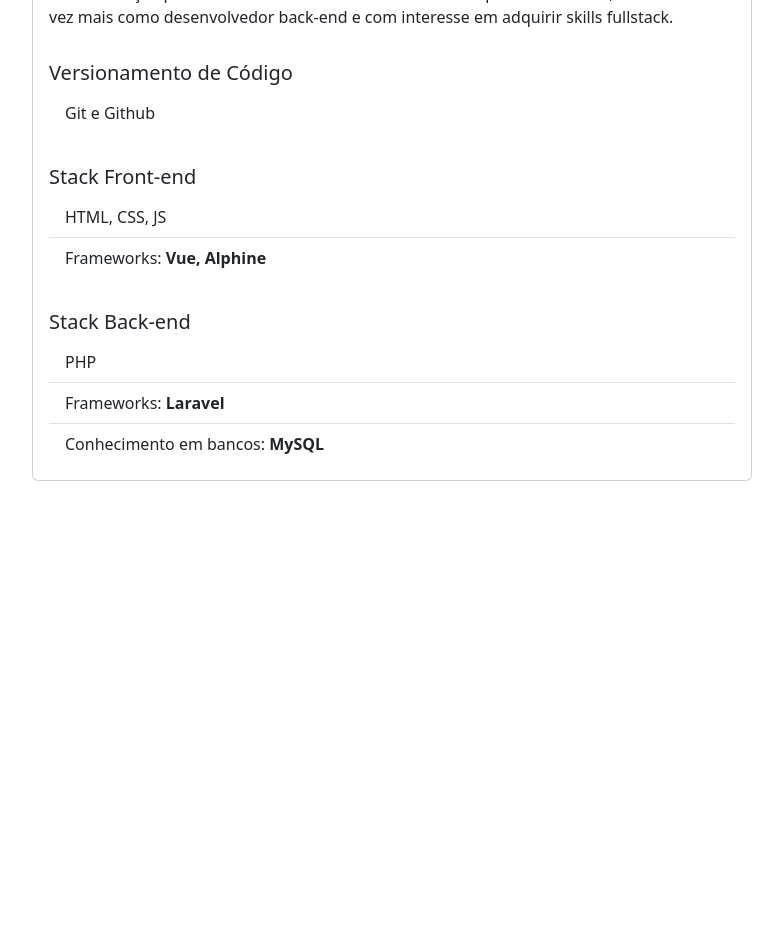
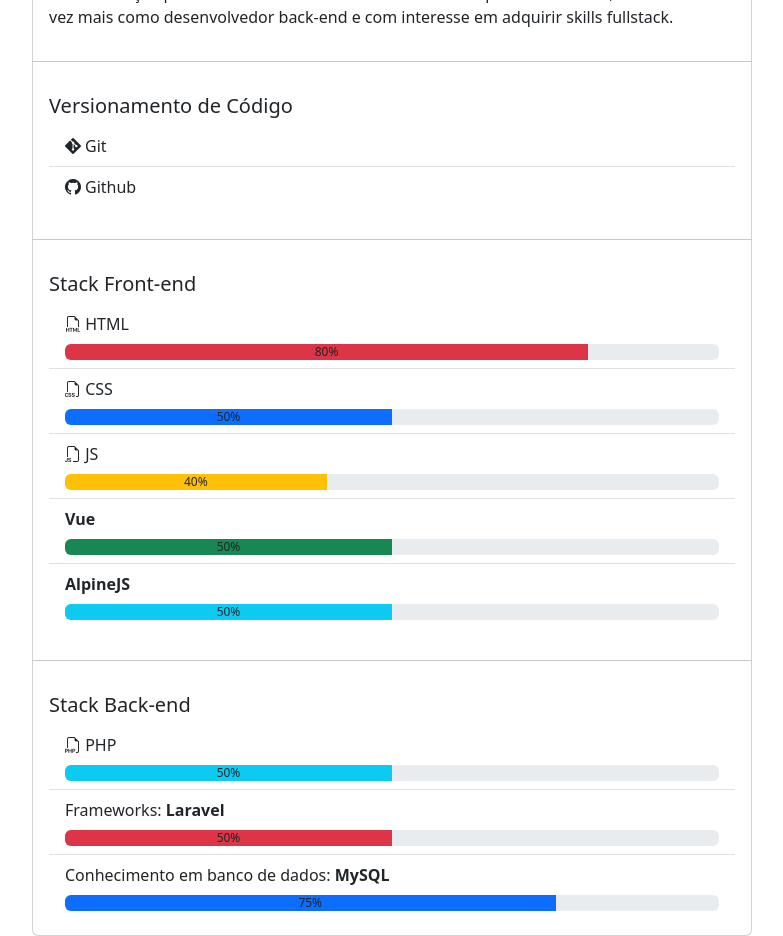
Before and after one commit to eldersb/portfolio-front, a Vue app: page /about in a window 1280 px wide. Shown: the part 700-1636 px from the top of the page, without its empty margins (248-1031 px from the left). Before the commit the page ends 1181 px from the top, so only its background shows below. Built offline with nearby package versions, Linux system fonts and the light colour scheme.

Commit message:
Home e About

```diff
--- a/src/views/AboutView.vue
+++ b/src/views/AboutView.vue
@@ -24,27 +24,85 @@
 
                         </div>
 
+                        <hr>
+
                         <div class="card-body">
                             <h5>Versionamento de Código</h5>
                             <ul class="list-group list-group-flush">
-                                <li class="list-group-item">Git e Github</li>
+                                <li class="list-group-item d-flex gap-1"><i class="bi bi-git"></i>Git</li>
+                                <li class="list-group-item d-flex gap-1"><i class="bi bi-github"></i>Github</li>
                             </ul>
                         </div>
 
+                        <hr>
+
                         <div class="card-body">
                             <h5>Stack Front-end</h5>
+
                             <ul class="list-group list-group-flush">
-                                <li class="list-group-item">HTML, CSS, JS</li>
-                                <li class="list-group-item">Frameworks: <strong>Vue, Alphine</strong></li>
+
+                                <li class="list-group-item">
+                                    <i class="bi bi-filetype-html"></i>
+                                     HTML
+                                     <div class="progress mt-2" role="progressbar" aria-label="Warning example" aria-valuenow="75" aria-valuemin="0" aria-valuemax="100">
+                                        <div class="progress-bar bg-danger text-dark" style="width: 80%">80%</div>
+                                    </div>
+                                </li>
+
+                                <li class="list-group-item">
+                                    <i class="bi bi-filetype-css"></i>
+                                    CSS
+                                    <div class="progress mt-2"  role="progressbar" aria-label="Warning example" aria-valuenow="75" aria-valuemin="0" aria-valuemax="100">
+                                        <div class="progress-bar bg-primary text-dark" style="width: 50%">50%</div>
+                                    </div>
+                                </li>
+                                <li class="list-group-item">
+                                    <i class="bi bi-filetype-js"></i>
+                                    JS
+                                    <div class="progress mt-2" role="progressbar" aria-label="Warning example" aria-valuenow="75" aria-valuemin="0" aria-valuemax="100">
+                                        <div class="progress-bar bg-warning text-dark" style="width: 40%">40%</div>
+                                    </div>
+                                </li>
+                                <li class="list-group-item">
+                                    <strong>Vue</strong>
+                                    <div class="progress mt-2" role="progressbar" aria-label="Warning example" aria-valuenow="75" aria-valuemin="0" aria-valuemax="100">
+                                        <div class="progress-bar bg-success text-dark" style="width: 50%">50%</div>
+                                    </div>
+                                </li>
+                                <li class="list-group-item">
+                                    <strong>AlpineJS</strong>
+                                    <div class="progress mt-2" role="progressbar" aria-label="Warning example" aria-valuenow="75" aria-valuemin="0" aria-valuemax="100">
+                                        <div class="progress-bar bg-info text-dark" style="width: 50%">50%</div>
+                                    </div>
+                                </li>
+
                             </ul>
                         </div>
+
+                        <hr>
 
                         <div class="card-body">
                             <h5>Stack Back-end</h5>
                             <ul class="list-group list-group-flush">
-                                <li class="list-group-item">PHP</li>
-                                <li class="list-group-item">Frameworks: <strong>Laravel</strong></li>
-                                <li class="list-group-item">Conhecimento em bancos: <strong>MySQL</strong></li>
+                                <li class="list-group-item">
+                                    <i class="bi bi-filetype-php"></i>
+                                    PHP
+                                    <div class="progress mt-2" role="progressbar" aria-label="Warning example" aria-valuenow="75" aria-valuemin="0" aria-valuemax="100">
+                                        <div class="progress-bar bg-info text-dark" style="width: 50%">50%</div>
+                                    </div>
+                                </li>
+                                <li class="list-group-item">
+                                    Frameworks: <strong>Laravel</strong>
+                                    <div class="progress mt-2" role="progressbar" aria-label="Warning example" aria-valuenow="75" aria-valuemin="0" aria-valuemax="100">
+                                        <div class="progress-bar bg-danger text-dark" style="width: 50%">50%</div>
+                                    </div>
+                                </li>
+                                <li class="list-group-item">
+                                    Conhecimento em banco de dados: <strong>MySQL</strong>
+                                    <div class="progress mt-2"  role="progressbar" aria-label="Warning example" aria-valuenow="75" aria-valuemin="0" aria-valuemax="100">
+                                        <div class="progress-bar bg-primary text-dark" style="width: 75%">75%</div>
+                                    </div>
+                                </li>
                             </ul>
                         </div>
                     </div>
--- a/src/views/HomeView.vue
+++ b/src/views/HomeView.vue
@@ -16,7 +16,7 @@
                     <p>Fique por dentro do que estou estudando:</p>
             </div>
 
-            <section class=" mt-3 mb-5col ">
+            <section class="mt-3 mb-5 col">
                 <article class="row gap-4 m-0 p-0 justify-content-center align-items-center">
                     <CardComponent
                         v-for="qtd in cardCount"
```
